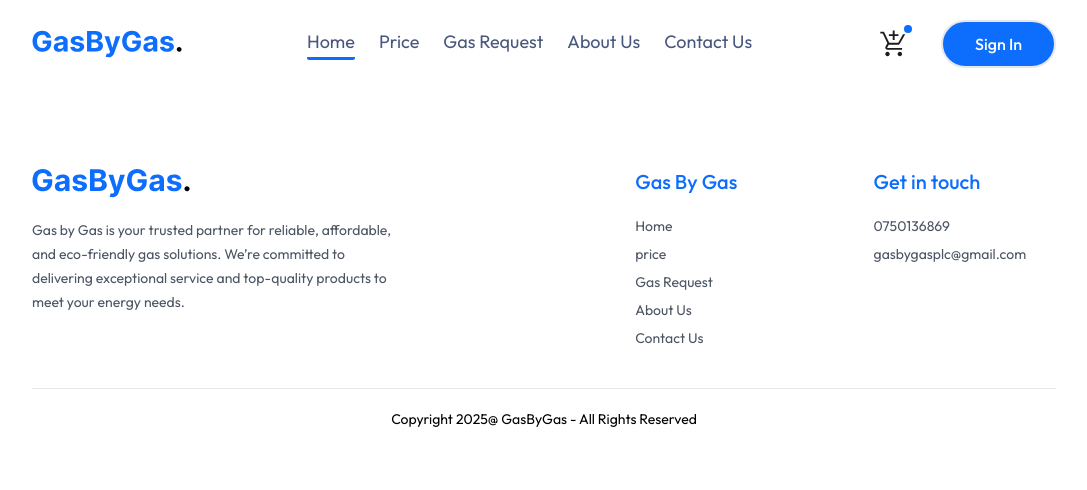
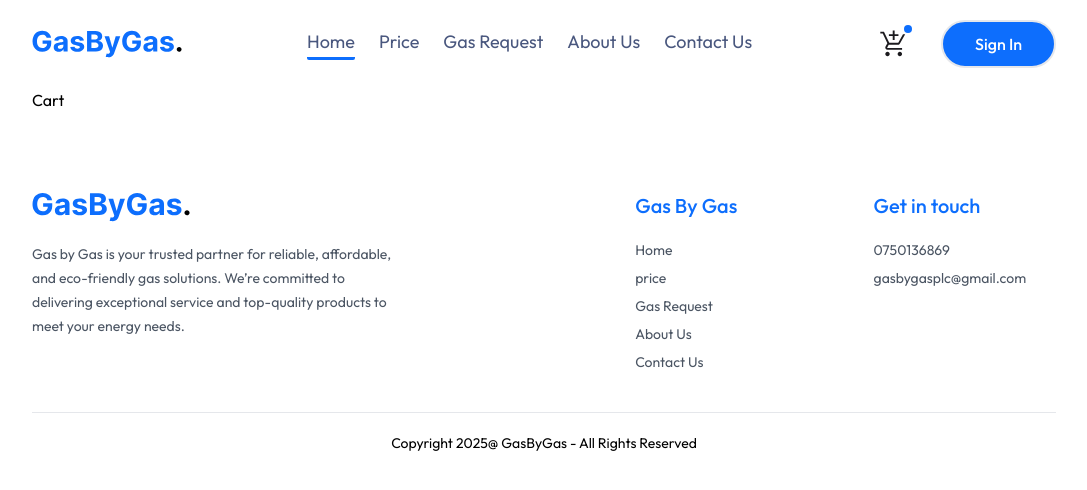
Before and after one commit to gasbygasplc/Supply-Chain-Management-for-Gas-By-Bas-PLC, a React (Vite) app in the folder frontend/: page /gas-cart in a window 1280 px wide. Shown: the top 490 px of the page, without its empty margins (96-1183 px from the left). Built offline with nearby package versions, Linux system fonts and the light colour scheme.

Commit message:
cart creation

```diff
--- a/frontend/src/App.jsx
+++ b/frontend/src/App.jsx
@@ -7,6 +7,7 @@ import Footer from './Components/Footer'
 import LoginPopUp from './Components/LoginPopUp'
 import { ToastContainer} from 'react-toastify';
 import 'react-toastify/dist/ReactToastify.css';
+import Cart from './Pages/Cart'
 
 const App = () => {
 
@@ -28,6 +29,8 @@ const App = () => {
 
         <Route path='/' element ={<Home/>}/>
 
+        <Route path='/gas-cart' element={<Cart/>}/>
+
       </Routes>
 
       <Footer/>
--- /dev/null
+++ b/frontend/src/Pages/Cart.jsx
@@ -0,0 +1,9 @@
+import React from 'react'
+
+const Cart = () => {
+  return (
+    <div>Cart</div>
+  )
+}
+
+export default Cart
```
